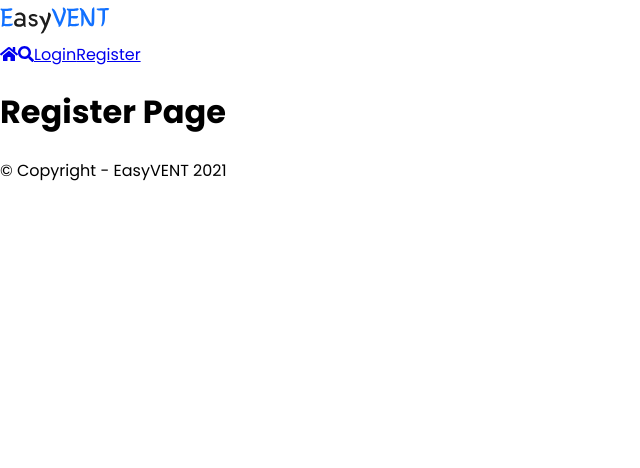
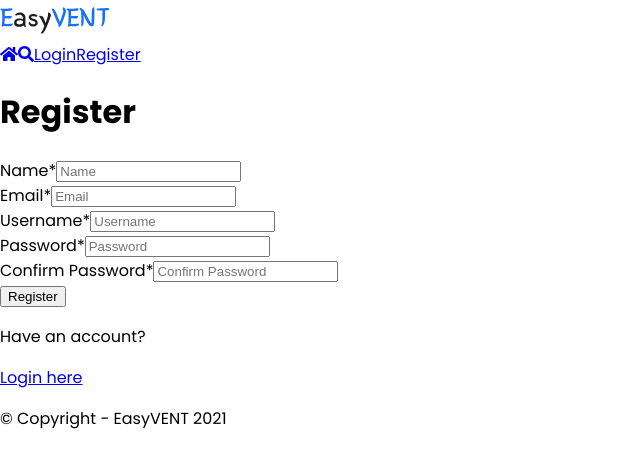
Before and after one commit to samudrajovanka/EasyVENT, a Next.js app: page /register in a window 1280 px wide. Shown: the top 468 px of the page, without its empty margins (0-640 px from the left). Built offline with nearby package versions, Linux system fonts and the light colour scheme.

Commit message:
feat(register): make register page

```diff
--- a/components/CardEvent/index.jsx
+++ b/components/CardEvent/index.jsx
@@ -8,8 +8,7 @@ import moment from 'moment';
 import Image from 'next/image';
 
 export default function CardEvent({ event }) {
-  const user = fetchData.getUser(event.owner);
-  // const user = users.find((user) => user.username === event.owner);
+  const user = fetchData.getUserByUsername(event.owner);
   const dateTime = moment(event.startDateTime).format('dddd, DD MMM YYYY | HH:mm');
 
   return (
--- a/components/DropdownItem/index.jsx
+++ b/components/DropdownItem/index.jsx
@@ -8,6 +8,7 @@ export default function DropdownItem({ children, href, onClick }) {
       <Link href={href}>
         <a
           className={`block px-3 py-2 bg-white hover:bg-ev-gray ${styles['dropdown-item']}`}
+          onClick={onClick}
         >
           {children}
         </a>
@@ -27,11 +28,10 @@ export default function DropdownItem({ children, href, onClick }) {
 
 DropdownItem.defaultProps = {
   href: null,
-  onClick: null,
 };
 
 DropdownItem.propTypes = {
   children: PropTypes.node.isRequired,
   href: PropTypes.string,
-  onClick: PropTypes.func,
+  onClick: PropTypes.func.isRequired,
 };
--- a/components/Navbar/index.jsx
+++ b/components/Navbar/index.jsx
@@ -8,24 +8,49 @@ import Image from 'next/image';
 import { faPlusSquare } from '@fortawesome/free-regular-svg-icons';
 import Dropdown from '@components/Dropdown';
 import DropdownItem from '@components/DropdownItem';
-import { useState } from 'react';
+import { useEffect, useRef, useState } from 'react';
 import { useRouter } from 'next/dist/client/router';
 
 export default function Navbar() {
-  const login = Cookies.get('login');
-  const avatar = Cookies.get('avatar');
+  const [login, setLogin] = useState(false);
+  const [avatar, setAvatar] = useState('/images/avatar/default-avatar.jpg');
+  const [loading, setLoading] = useState(true);
   const [isOpenDropdown, setIsOpenDropdown] = useState(false);
   const router = useRouter();
+  const dropdown = useRef(null);
+
+  useEffect(() => {
+    setLogin(Boolean(Cookies.get('login')));
+    setAvatar(Cookies.get('avatar'));
+    setLoading(false);
+  }, [Cookies.get('login')]);
+
+  useEffect(() => {
+    if (!isOpenDropdown) return;
+
+    function handleClick(event) {
+      if (dropdown.current && !dropdown.current.contains(event.target)) {
+        setIsOpenDropdown(false);
+      }
+    }
+
+    window.addEventListener('click', handleClick);
+
+    // eslint-disable-next-line consistent-return
+    return () => {
+      window.removeEventListener('click', handleClick);
+    };
+  }, [isOpenDropdown]);
+
+  const toggleDropdown = () => {
+    setIsOpenDropdown((current) => !current);
+  };
 
   const handleLogout = () => {
     Cookies.remove('login');
     Cookies.remove('avatar');
-    setIsOpenDropdown(false);
+    toggleDropdown();
     router.replace('/');
-  };
-
-  const toggleDropdown = () => {
-    setIsOpenDropdown((current) => !current);
   };
 
   return (
@@ -44,7 +69,7 @@ export default function Navbar() {
           <a><FontAwesomeIcon icon={faSearch} /></a>
         </Link>
 
-        {login && (
+        {login && !loading && (
           <>
             <Link href="/create">
               <a><FontAwesomeIcon icon={faPlusSquare} /></a>
@@ -62,10 +87,12 @@ export default function Navbar() {
               </button>
 
               {isOpenDropdown && (
-                <Dropdown>
-                  <DropdownItem href="/profile">Profile</DropdownItem>
-                  <DropdownItem onClick={handleLogout}>Logout</DropdownItem>
-                </Dropdown>
+                <div ref={dropdown}>
+                  <Dropdown>
+                    <DropdownItem href="/profile" onClick={toggleDropdown}>Profile</DropdownItem>
+                    <DropdownItem onClick={handleLogout}>Logout</DropdownItem>
+                  </Dropdown>
+                </div>
               )}
             </div>
           </>
--- /dev/null
+++ b/components/Title/index.jsx
@@ -0,0 +1,11 @@
+import PropTypes from 'prop-types';
+
+export default function Title({ children }) {
+  return (
+    <h1 className="font-bold text-2xl">{children}</h1>
+  );
+}
+
+Title.propTypes = {
+  children: PropTypes.node.isRequired,
+};
--- a/lib/fetchData.js
+++ b/lib/fetchData.js
@@ -15,14 +15,74 @@ const fetchData = {
       },
     };
   },
-  getUser: (username) => users.find((user) => user.username === username),
+  getUserByUsername: (username) => users.find((user) => {
+    const usernameLowerCase = username.toString().toLowerCase();
+    return user.username === usernameLowerCase;
+  }),
+  getUserByEmail: (email) => users.find((user) => {
+    const emailLowerCase = email.toString().toLowerCase();
+    return user.email === emailLowerCase;
+  }),
   login: (username, password) => {
-    const user = fetchData.getUser(username);
+    const user = fetchData.getUserByUsername(username);
     if (user && user.password === password) {
       return user;
     }
     return null;
   },
+  register: ({
+    name, email, username, password, confirmPassword,
+  }) => {
+    let user = fetchData.getUserByEmail(email);
+    if (user) {
+      return {
+        success: false,
+        message: 'Email already exists',
+        type: 'EMAIL_EXIST',
+      };
+    }
+
+    user = fetchData.getUserByUsername(username);
+    if (user) {
+      return {
+        success: false,
+        message: 'Username already exists',
+        type: 'USERNAME_EXIST',
+      };
+    }
+
+    if (password.length < 8) {
+      return {
+        success: false,
+        message: 'Password must be at least 8 characters',
+        type: 'PASSWORD_LENGTH',
+      };
+    }
+
+    if (password !== confirmPassword) {
+      return {
+        success: false,
+        message: 'Confirm password do not match',
+        type: 'PASSWORD_MISMATCH',
+      };
+    }
+
+    const newUser = {
+      id: users.length + 1,
+      name,
+      email: email.toLowerCase(),
+      username: username.toLowerCase(),
+      password,
+      avatar: '/images/avatar/default-avatar.jpg',
+    };
+
+    users.push(newUser);
+
+    return {
+      success: true,
+      message: 'Successfully registered',
+    };
+  },
 };
 
 export default fetchData;
--- a/pages/register.jsx
+++ b/pages/register.jsx
@@ -1,5 +1,174 @@
+import Button from '@components/Button';
+import Card from '@components/Card';
+import LabelInput from '@components/LabelInput';
+import Title from '@components/Title';
+import { useState } from 'react';
+import Link from 'next/link';
+import fetchData from '@lib/fetchData';
+import { useRouter } from 'next/dist/client/router';
+
 export default function RegisterPage() {
+  const [name, setName] = useState('');
+  const [email, setEmail] = useState('');
+  const [username, setUsername] = useState('');
+  const [password, setPassword] = useState('');
+  const [confirmPassword, setConfirmPassword] = useState('');
+  const [error, setError] = useState({
+    register: '',
+    name: '',
+    email: '',
+    username: '',
+    password: '',
+    confirmPassword: '',
+  });
+  const router = useRouter();
+
+  const setErrorMessage = (field, message) => {
+    setError((errorCurrent) => ({
+      ...errorCurrent,
+      [field]: message,
+    }));
+  };
+
+  const handleRegister = async (e) => {
+    e.preventDefault();
+    let isValid = true;
+
+    if (name === '') {
+      setErrorMessage('name', 'Name is required');
+      isValid = false;
+    } else {
+      setErrorMessage('name', '');
+      isValid = true;
+    }
+
+    if (email === '') {
+      setErrorMessage('email', 'Email is required');
+      isValid = false;
+    } else {
+      setErrorMessage('email', '');
+      isValid = true;
+    }
+
+    if (username === '') {
+      setErrorMessage('username', 'Username is required');
+      isValid = false;
+    } else {
+      setErrorMessage('username', '');
+      isValid = true;
+    }
+
+    if (password === '') {
+      setErrorMessage('password', 'Password is required');
+      isValid = false;
+    } else if (password.length < 8) {
+      setErrorMessage('password', 'Password must be at least 8 characters');
+      isValid = false;
+    } else {
+      setErrorMessage('password', '');
+      isValid = true;
+    }
+
+    if (confirmPassword === '') {
+      setErrorMessage('confirmPassword', 'Confirm password is required');
+      isValid = false;
+    } else if (confirmPassword !== password) {
+      setErrorMessage('confirmPassword', 'Confirm password must match');
+      isValid = false;
+    } else {
+      setErrorMessage('confirmPassword', '');
+      isValid = true;
+    }
+
+    if (isValid) {
+      const response = fetchData.register({
+        name, email, username, password, confirmPassword,
+      });
+
+      if (response.success) {
+        router.replace('/login');
+      } else if (!response.success) {
+        if (response.type === 'EMAIL_EXIST') {
+          setErrorMessage('email', response.message);
+        } else if (response.type === 'USERNAME_EXIST') {
+          setErrorMessage('username', response.message);
+        } else if (response.type === 'PASSWORD_LENGTH') {
+          setErrorMessage('password', response.message);
+        } else if (response.type === 'PASSWORD_MISMATCH') {
+          setErrorMessage('confirmPassword', response.message);
+        } else {
+          setErrorMessage('register', 'Something when wrong, try again!');
+        }
+      }
+    }
+  };
+
   return (
-    <h1>Register Page</h1>
+    <form className="flex justify-center" onSubmit={(e) => handleRegister(e)} noValidate>
+      <Card width="w-6/12" padding="p-8" gap="gap-10">
+        <Title>Register</Title>
+
+        <div className="flex flex-col gap-4">
+          <LabelInput
+            label="Name"
+            id="name"
+            required
+            placeholder="Name"
+            value={name}
+            errorMessage={error.name}
+            onChange={(e) => setName(e.target.value)}
+          />
+          <LabelInput
+            label="Email"
+            id="email"
+            required
+            placeholder="Email"
+            type="email"
+            value={email}
+            errorMessage={error.email}
+            onChange={(e) => setEmail(e.target.value)}
+          />
+          <LabelInput
+            label="Username"
+            id="username"
+            required
+            placeholder="Username"
+            value={username}
+            errorMessage={error.username}
+            onChange={(e) => setUsername(e.target.value)}
+          />
+          <LabelInput
+            label="Password"
+            id="password"
+            required
+            placeholder="Password"
+            type="password"
+            value={password}
+            errorMessage={error.password}
+            onChange={(e) => setPassword(e.target.value)}
+          />
+          <LabelInput
+            label="Confirm Password"
+            id="confirmPassword"
+            required
+            type="password"
+            placeholder="Confirm Password"
+            value={confirmPassword}
+            errorMessage={error.confirmPassword}
+            onChange={(e) => setConfirmPassword(e.target.value)}
+          />
+        </div>
+
+        <div className="flex flex-col items-center gap-3">
+          <Button type="submit" full>Register</Button>
+          <div className="flex gap-1 text-sm">
+            <p>Have an account?</p>
+            <Link href="/login">
+              <a className="text-ev-blue">Login here</a>
+            </Link>
+          </div>
+        </div>
+      </Card>
+    </form>
   );
 }
```
Also changed, not shown: pages/login.jsx (+9 -3 lines).
